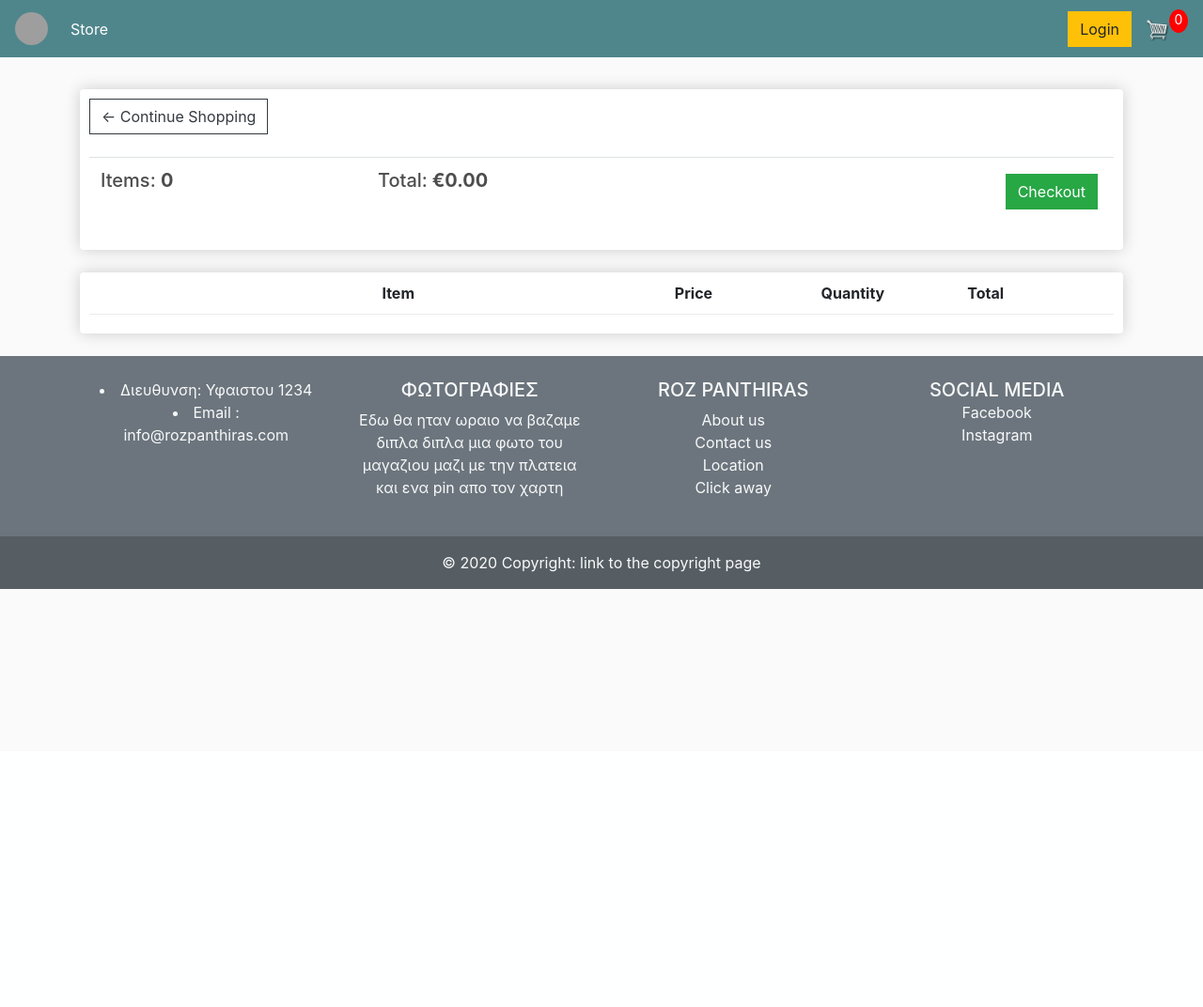
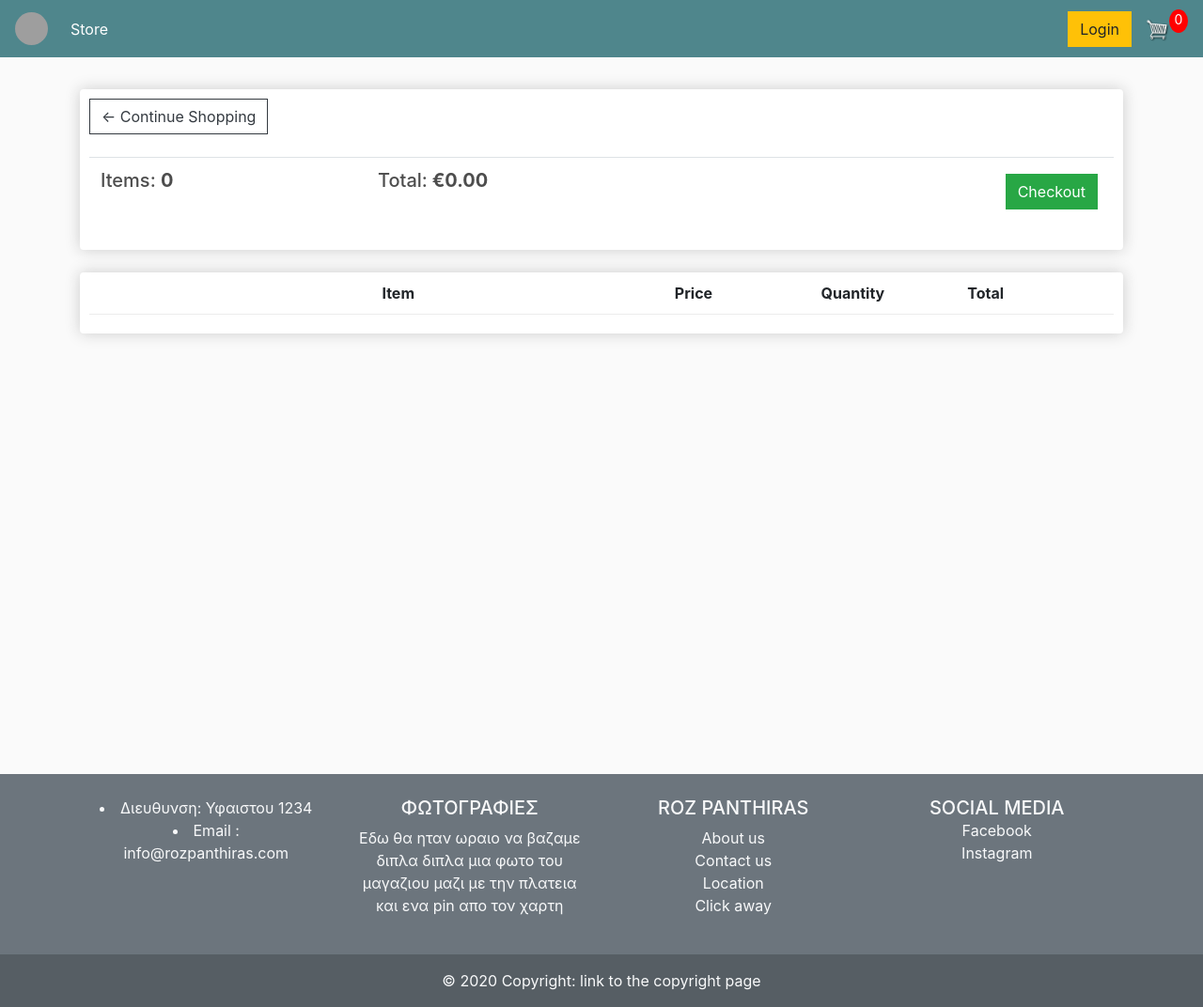
Before and after one commit to Vskouteris/DjangoEcommerce, a Django app: page /cart/ in a window 1280 px wide. Shown: the whole page at 94% size. Before the commit the page ends 627 px from the top, so only its background shows below. Run offline with Django 3.2, Linux system fonts and the light colour scheme; lists and menus that the app fills with data are empty; some libraries are stand-ins or nearby versions; grey boxes are pictures that could not be loaded.

Commit message:
footer at the bottom fixed

```diff
--- a/store/templates/store/main.html
+++ b/store/templates/store/main.html
@@ -64,7 +64,7 @@
 
 </head>
 <body>
-
+<div id="wrapper" class="min-vh-100">
 	<nav class="navbar sticky-top navbar-expand-lg navbar-dark bg-dark">
 	  <a class="navbar-brand" href="{% url 'store' %}">
 		<img  id="logo_pink_panther" src="{% static 'images/logo_pink_panther.jpg' %}" width="35" height="35" class="align-top rounded-circle img-responsive">
@@ -98,6 +98,8 @@
 
             {% endblock content %}
     </div>
+
+</div>
 
 	<footer class="bg-secondary text-center text-lg-start text-light mt-4">
 		<!-- Grid container -->
@@ -175,7 +177,6 @@
 	</footer>
 	<!-- Footer -->
 
-
 	<script src="https://code.jquery.com/jquery-3.4.1.slim.min.js" integrity="sha384-J6qa4849blE2+poT4WnyKhv5vZF5SrPo0iEjwBvKU7imGFAV0wwj1yYfoRSJoZ+n" crossorigin="anonymous"></script>
 
 	<script src="https://cdn.jsdelivr.net/npm/popper.js@1.16.0/dist/umd/popper.min.js" integrity="sha384-Q6E9RHvbIyZFJoft+2mJbHaEWldlvI9IOYy5n3zV9zzTtmI3UksdQRVvoxMfooAo" crossorigin="anonymous"></script>
```
